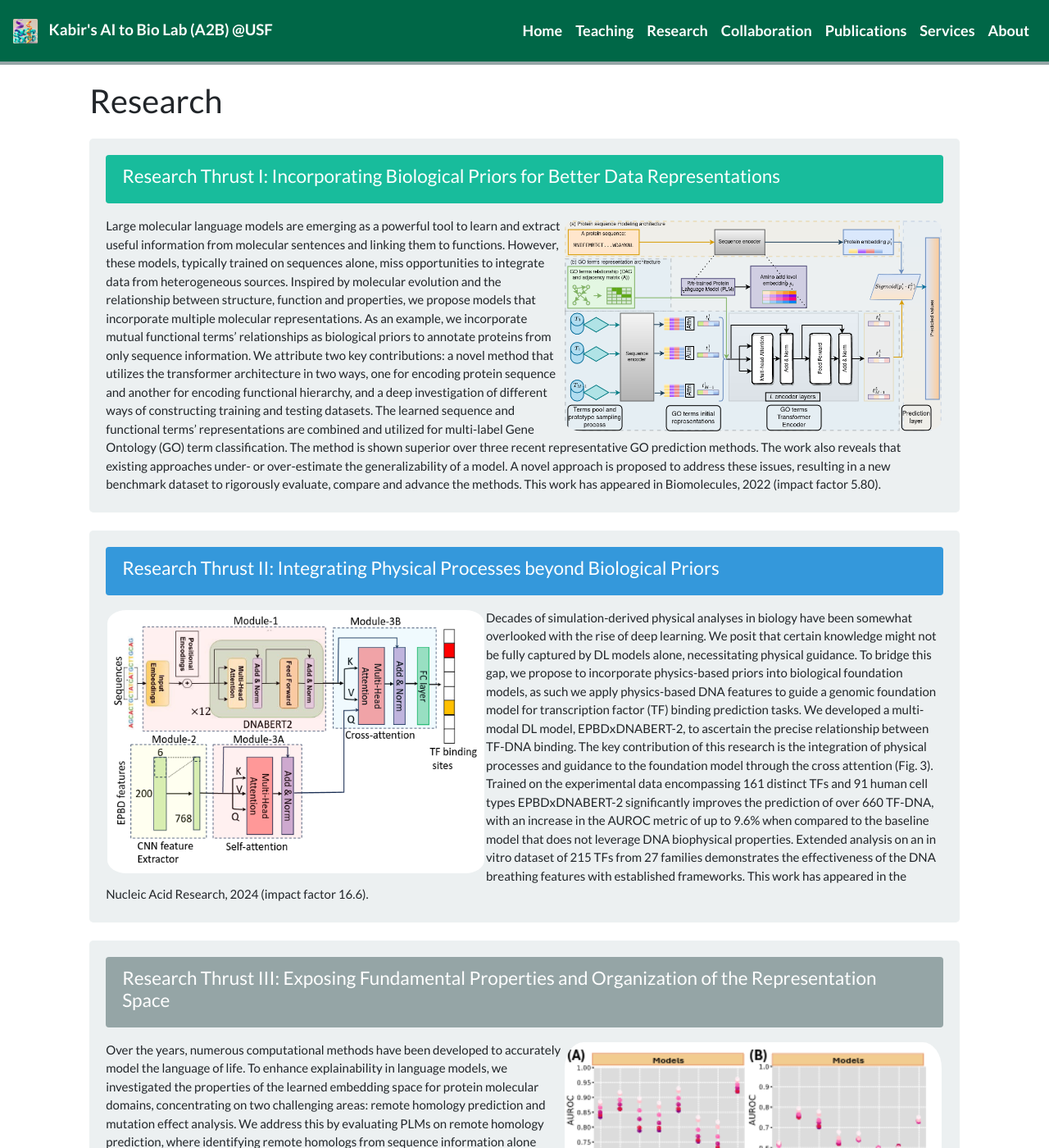
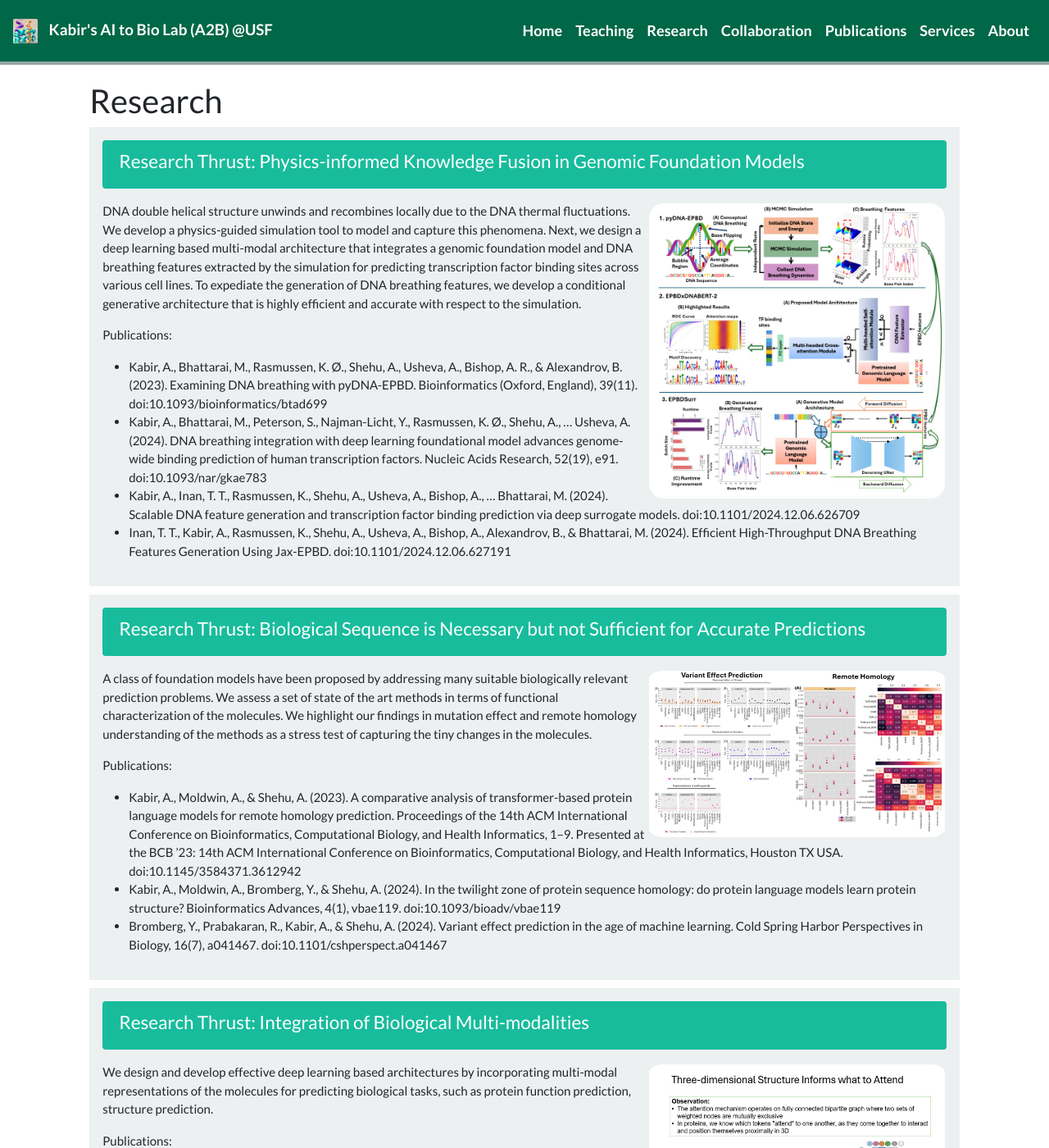
Before and after one commit to kabir-ai2bio-lab/kabir-ai2bio-lab.github.io, a Jekyll site: the page built from _pages/research.md, in a window 1280 px wide and 1400 px high. Shown: the whole window at 82% size. Built offline with Jekyll 4.4.1, drawn with Linux system fonts in a browser that asks for light colours; nearby versions of some CDN libraries; a style sheet for code colours, icons or effects is not loaded; some of the changed text lies outside the part shown.

Commit message:
updating research

```diff
--- a/_layouts/research.html
+++ b/_layouts/research.html
@@ -1,6 +1,6 @@
 ---
 layout: default
 ---
-<div id="research" class="col-sm-12">
+<div id="research" class="col-sm-1">
   {{ content }}
 </div>
--- a/_pages/research.md
+++ b/_pages/research.md
@@ -5,48 +5,66 @@ sitemap: false
 permalink: /research/
 ---
 
+## Research
 
 
-## Research
+<div class="bg-light p-3" style="overflow: auto; margin-bottom:10px">
+  <div class="alert alert-dismissible alert-success">
+  <h4>Research Thrust: Physics-informed Knowledge Fusion in Genomic Foundation Models</h4>
+  </div>
 
-<!-- <div class="container">
-<div class="row">
-<center>
-<img src="{{ site.url }}{{ site.baseurl }}/images/schematic_summary_of_prediction_tasks.png" width="100%"/><br/>
-A schematic summary Bio prediction tasks. <br/>
-</center>
-</div>
-</div>
-<br/> -->
+  <img src="{{ site.url }}{{ site.baseurl }}/images/physics_integration_GFMs.jpg" style="float: right;margin: 2px; max-width:35%;">
+  <p>DNA double helical structure unwinds and recombines locally due to the DNA thermal fluctuations. We develop a physics-guided simulation tool to model and capture this phenomena. Next, we design a deep learning based multi-modal architecture that integrates a genomic foundation model and DNA breathing features extracted by the simulation for predicting transcription factor binding sites across various cell lines. To expediate the generation of DNA breathing features, we develop a conditional generative architecture that is highly efficient and accurate with respect to the simulation.</p>
+  <div>Publications:
+  <ul>
+  <li>Kabir, A., Bhattarai, M., Rasmussen, K. Ø., Shehu, A., Usheva, A., Bishop, A. R., & Alexandrov, B. (2023). Examining DNA breathing with pyDNA-EPBD. Bioinformatics (Oxford, England), 39(11). doi:10.1093/bioinformatics/btad699 </li>
 
+  <li>Kabir, A., Bhattarai, M., Peterson, S., Najman-Licht, Y., Rasmussen, K. Ø., Shehu, A., … Usheva, A. (2024). DNA breathing integration with deep learning foundational model advances genome-wide binding prediction of human transcription factors. Nucleic Acids Research, 52(19), e91. doi:10.1093/nar/gkae783 </li>
 
-<div class="jumbotron">
-  <div class="alert alert-dismissible alert-success">
-  <h4>Research Thrust I: Incorporating Biological Priors for Better Data Representations</h4>
+  <li>Kabir, A., Inan, T. T., Rasmussen, K., Shehu, A., Usheva, A., Bishop, A., … Bhattarai, M. (2024). Scalable DNA feature generation and transcription factor binding prediction via deep surrogate models. doi:10.1101/2024.12.06.626709 </li>
+
+  <li>Inan, T. T., Kabir, A., Rasmussen, K., Shehu, A., Usheva, A., Bishop, A., Alexandrov, B., & Bhattarai, M. (2024). Efficient High-Throughput DNA Breathing Features Generation Using Jax-EPBD. doi:10.1101/2024.12.06.627191 </li>
+  </ul>
+
   </div>
-  <div>
-  <img src="{{ site.url }}{{ site.baseurl }}/images/goproformer_arch.png" width="45%" style="float: right;margin: 2px;">
-  </div>
-  <p>Large molecular language models are emerging as a powerful tool to learn and extract useful information from molecular sentences and linking them to functions. However, these models, typically trained on sequences alone, miss opportunities to integrate data from heterogeneous sources. Inspired by molecular evolution and the relationship between structure, function and properties, we propose models that incorporate multiple molecular representations. As an example, we incorporate mutual functional terms' relationships as biological priors to annotate proteins from only sequence information. We attribute two key contributions: a novel method that utilizes the transformer architecture in two ways, one for encoding protein sequence and another for encoding functional hierarchy, and a deep investigation of different ways of constructing training and testing datasets. The learned sequence and functional terms’ representations are combined and utilized for multi-label Gene Ontology (GO) term classification.  The method is shown superior over three recent representative GO prediction methods. The work also reveals that existing approaches under- or over-estimate the generalizability of a model. A novel approach is proposed to address these issues, resulting in a new benchmark dataset to rigorously evaluate, compare and advance the methods. This work has appeared in Biomolecules, 2022 (impact factor 5.80).</p>
 </div>
 
-<div class="jumbotron">
-  <div class="alert alert-dismissible alert-info">
-  <h4>Research Thrust II: Integrating Physical Processes beyond Biological Priors</h4>
+<div class="bg-light p-3" style="overflow: auto; margin-bottom:10px">
+  <div class="alert alert-dismissible alert-success">
+  <h4>Research Thrust: Biological Sequence is Necessary but not Sufficient for Accurate Predictions</h4>
   </div>
-  <div>
-  <img src="{{ site.url }}{{ site.baseurl }}/images/epbd_arch.png" width="45%" style="float: left;margin: 2px;">
+
+  <img src="{{ site.url }}{{ site.baseurl }}/images/ sequence_not_enough.jpg" style="float: right;margin: 2px; max-width:35%;">
+  <p>A class of foundation models have been proposed by addressing many suitable biologically relevant prediction problems. We assess a set of state of the art methods in terms of functional characterization of the molecules. We highlight our findings in mutation effect and remote homology understanding of the methods as a stress test of capturing the tiny changes in the molecules. </p>
+  <div>Publications:
+  <ul>
+  <li>Kabir, A., Moldwin, A., & Shehu, A. (2023). A comparative analysis of transformer-based protein language models for remote homology prediction. Proceedings of the 14th ACM International Conference on Bioinformatics, Computational Biology, and Health Informatics, 1–9. Presented at the BCB ’23: 14th ACM International Conference on Bioinformatics, Computational Biology, and Health Informatics, Houston TX USA. doi:10.1145/3584371.3612942 </li>
+
+  <li>Kabir, A., Moldwin, A., Bromberg, Y., & Shehu, A. (2024). In the twilight zone of protein sequence homology: do protein language models learn protein structure? Bioinformatics Advances, 4(1), vbae119. doi:10.1093/bioadv/vbae119 </li>
+
+  <li>Bromberg, Y., Prabakaran, R., Kabir, A., & Shehu, A. (2024). Variant effect prediction in the age of machine learning. Cold Spring Harbor Perspectives in Biology, 16(7), a041467. doi:10.1101/cshperspect.a041467 </li>
+
+  </ul>
+
   </div>
-  <p>Decades of simulation-derived physical analyses in biology have been somewhat overlooked with the rise of deep learning. We posit that certain knowledge might not be fully captured by DL models alone, necessitating physical guidance. To bridge this gap, we propose to incorporate physics-based priors into biological foundation models, as such we apply physics-based DNA features to guide a genomic foundation model for transcription factor (TF) binding prediction tasks. We developed a multi-modal DL model, EPBDxDNABERT-2, to ascertain the precise relationship between TF-DNA binding. The key contribution of this research is the integration of physical processes and guidance to the foundation model through the cross attention (Fig. 3). Trained on the experimental data encompassing 161 distinct TFs and 91 human cell types EPBDxDNABERT-2 significantly improves the prediction of over 660 TF-DNA, with an increase in the AUROC metric of up to 9.6% when compared to the baseline model that does not leverage DNA biophysical properties. Extended analysis on an in vitro dataset of 215 TFs from 27 families demonstrates the effectiveness of the DNA breathing features with established frameworks. This work has appeared in the Nucleic Acid Research, 2024 (impact factor 16.6).</p>
 </div>
 
+<div class="bg-light p-3" style="overflow: auto; margin-bottom:10px">
+  <div class="alert alert-dismissible alert-success">
+  <h4>Research Thrust: Integration of Biological Multi-modalities</h4>
+  </div>
 
-<div class="jumbotron">
-  <div class="alert alert-dismissible alert-secondary">
-  <h4>Research Thrust III: Exposing Fundamental Properties and Organization of the Representation Space</h4>
+  <img src="{{ site.url }}{{ site.baseurl }}/images/seq_struct.jpg" style="float: right;margin: 2px; max-width:35%;">
+  <p>We design and develop effective deep learning based architectures by incorporating multi-modal representations of the molecules for predicting biological tasks, such as protein function prediction, structure prediction.  </p>
+  <div>Publications:
+  <ul>
+  <li>Kabir, A., & Shehu, A. (2022). GOProFormer: A multi-modal transformer method for Gene Ontology protein function prediction. Biomolecules, 12(11), 1709. doi:10.3390/biom12111709  </li>
+
+  <li>Kabir, A., & Shehu, A. (2022, November). Sequence-structure embeddings via protein language models improve on prediction tasks. 2022 IEEE International Conference on Knowledge Graph (ICKG). Presented at the 2022 IEEE International Conference on Knowledge Graph (ICKG), Orlando, FL, USA. doi:10.1109/ickg55886.2022.00021</li>
+
+  <li>Du, Y., Kabir, A., Zhao, L., & Shehu, A. (2020). From interatomic distances to protein tertiary structures with a deep convolutional neural network. Proceedings of the 11th ACM International Conference on Bioinformatics, Computational Biology and Health Informatics. Presented at the BCB ’20: 11th ACM International Conference on Bioinformatics, Computational Biology and Health Informatics, Virtual Event USA. doi:10.1145/3388440.3414699  </li>
+
+  </ul>
+
   </div>
-  <div>
-  <img src="{{ site.url }}{{ site.baseurl }}/images/remhom.png" width="45%" style="float: right;margin: 2px;">
-  </div>
-  <p>Over the years, numerous computational methods have been developed to accurately model the language of life. To enhance explainability in language models, we investigated the properties of the learned embedding space for protein molecular domains, concentrating on two challenging areas: remote homology prediction and mutation effect analysis. We address this by evaluating PLMs on remote homology prediction, where identifying remote homologs from sequence information alone requires structural knowledge, especially in the “twilight zone” of very low sequence identity. Through rigorous testing, we profile the performance of PLMs ranging from millions to billions of parameters in a zero-shot setting. Our findings indicate that PLMs still struggle in the twilight zone, that is, the current PLMs have not sufficiently learned protein structure to address remote homology prediction when sequence signals are weak. This has appeared in Bioinformatics Advances, 2024 (impact factor 4.4).</p>
 </div>
```
Also changed, not shown: _pages/teaching.md (+39 -5 lines), docs/research/index.html (+50 -26 lines), docs/teaching/index.html (+38 -5 lines), docs/images/ sequence_not_enough.jpg (added), docs/images/physics_integration_GFMs.jpg (added), docs/images/seq_struct.jpg (added), images/ sequence_not_enough.jpg (added), images/physics_integration_GFMs.jpg (added), images/seq_struct.jpg (added).
